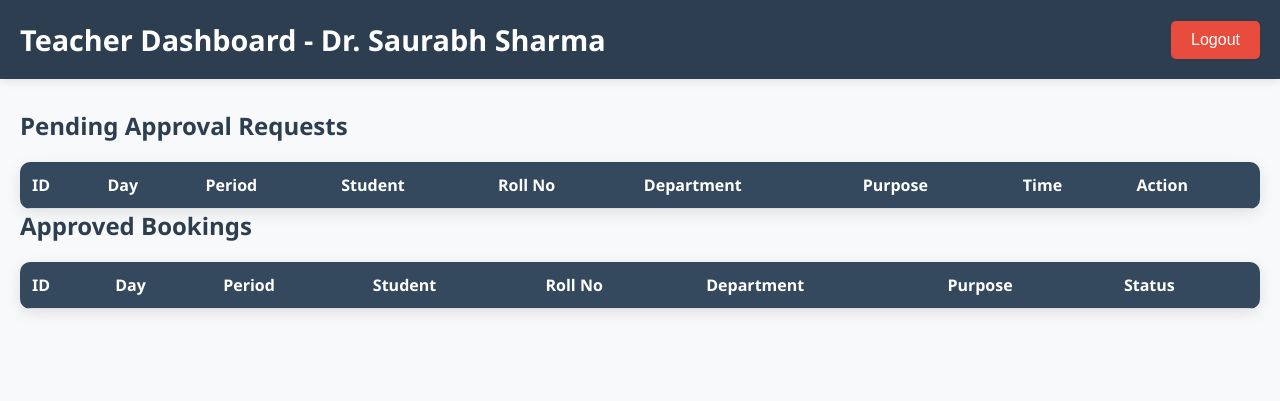
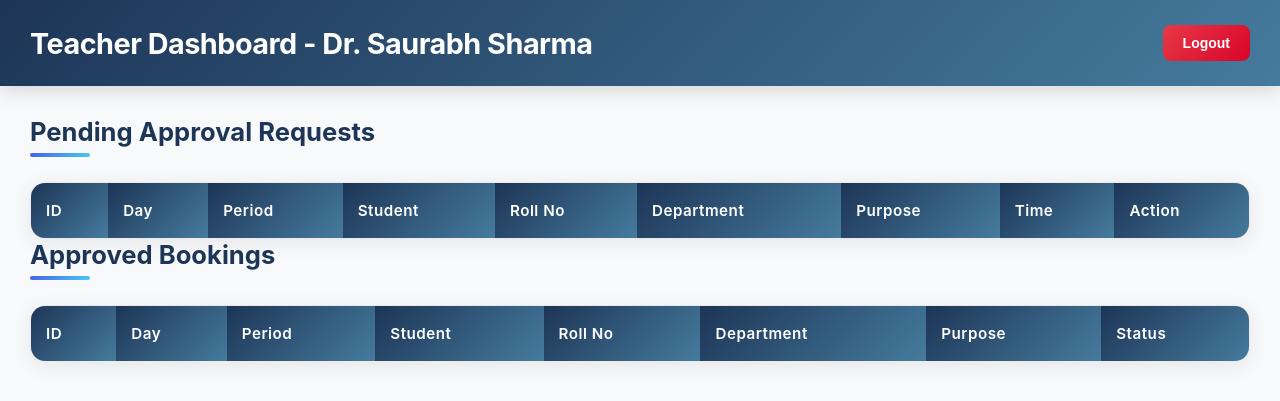
Before and after one commit to rajan926255-commits/faculty-booking, a Flask app: page /teacher/dashboard in a window 1280 px wide. Shown: the top 401 px of the page. Run offline with Flask 3, Linux system fonts and the light colour scheme; the visitor is signed in with stand-in values (Sample User, id 1); data comes from the database, SQL or seed files in the repository; data that the repository does not hold is empty.

```diff
--- a/static/css/admin.css
+++ b/static/css/admin.css
@@ -5,119 +5,171 @@
 }
 
 body {
-    font-family: 'Segoe UI', Tahoma, Geneva, Verdana, sans-serif;
+    font-family: 'Inter', -apple-system, BlinkMacSystemFont, sans-serif;
     background: #f8f9fa;
-    color: #333;
+    color: #2b2d42;
 }
 
+/* Modern Header */
 header {
-    background: #2c3e50;
+    background: linear-gradient(135deg, #1d3557 0%, #457b9d 100%);
     color: white;
-    padding: 20px;
+    padding: 25px 30px;
     display: flex;
     justify-content: space-between;
     align-items: center;
-    box-shadow: 0 2px 10px rgba(0,0,0,0.1);
+    box-shadow: 0 4px 20px rgba(0,0,0,0.15);
 }
 
 header h1 {
     font-size: 1.8em;
+    font-weight: 700;
+    letter-spacing: -0.5px;
 }
 
 .admin-actions {
     display: flex;
     align-items: center;
-    gap: 15px;
+    gap: 20px;
 }
 
 .logout-btn {
-    background: #e74c3c;
+    background: linear-gradient(135deg, #e63946, #d90429);
     color: white;
     border: none;
     padding: 10px 20px;
-    border-radius: 5px;
+    border-radius: 8px;
     cursor: pointer;
-    font-size: 16px;
-    transition: background 0.3s;
+    font-size: 14px;
+    font-weight: 600;
+    transition: all 0.3s ease;
 }
 
 .logout-btn:hover {
-    background: #c0392b;
+    transform: translateY(-2px);
+    box-shadow: 0 4px 12px rgba(230, 57, 70, 0.3);
 }
 
+/* Main Content */
 main {
     max-width: 1400px;
     margin: 30px auto;
-    padding: 0 20px;
+    padding: 0 30px;
 }
 
 h2 {
-    margin-bottom: 20px;
-    color: #2c3e50;
+    margin-bottom: 25px;
+    color: #1d3557;
+    font-size: 1.6em;
+    font-weight: 700;
+    position: relative;
+    padding-bottom: 10px;
 }
 
+h2::after {
+    content: '';
+    position: absolute;
+    bottom: 0;
+    left: 0;
+    width: 60px;
+    height: 4px;
+    background: linear-gradient(135deg, #4361ee, #4cc9f0);
+    border-radius: 2px;
+}
+
+/* Stats Cards */
 .stats {
     display: grid;
-    grid-template-columns: repeat(auto-fit, minmax(200px, 1fr));
-    gap: 20px;
-    margin-bottom: 30px;
+    grid-template-columns: repeat(auto-fit, minmax(220px, 1fr));
+    gap: 25px;
+    margin-bottom: 40px;
 }
 
 .stat-card {
     background: white;
-    padding: 20px;
-    border-radius: 10px;
+    padding: 25px;
+    border-radius: 15px;
     text-align: center;
-    box-shadow: 0 2px 10px rgba(0,0,0,0.1);
+    box-shadow: 0 4px 20px rgba(0,0,0,0.08);
+    transition: all 0.3s ease;
+    border: 1px solid #e9ecef;
+}
+
+.stat-card:hover {
+    transform: translateY(-5px);
+    box-shadow: 0 8px 30px rgba(0,0,0,0.12);
 }
 
 .stat-card h3 {
-    font-size: 2.5em;
-    color: #3498db;
+    font-size: 2.8em;
+    color: #4361ee;
     margin-bottom: 5px;
+    font-weight: 800;
 }
 
+.stat-card p {
+    color: #6c757d;
+    font-weight: 500;
+    font-size: 1.1em;
+}
+
+/* Table Container */
 .bookings-table-container {
     background: white;
-    border-radius: 10px;
+    border-radius: 15px;
     overflow-x: auto;
-    box-shadow: 0 4px 15px rgba(0,0,0,0.1);
+    box-shadow: 0 4px 20px rgba(0,0,0,0.08);
+    border: 1px solid #e9ecef;
 }
 
+/* Modern Table */
 table {
     width: 100%;
-    border-collapse: collapse;
-}
-
-th, td {
-    padding: 12px;
-    text-align: left;
-    border-bottom: 1px solid #ddd;
+    border-collapse: separate;
+    border-spacing: 0;
 }
 
 th {
-    background: #34495e;
+    background: linear-gradient(135deg, #1d3557, #457b9d);
     color: white;
+    padding: 18px 15px;
+    text-align: left;
     font-weight: 600;
+    font-size: 0.95em;
+    letter-spacing: 0.5px;
+}
+
+td {
+    padding: 15px;
+    text-align: left;
+    border-bottom: 1px solid #e9ecef;
+}
+
+tr:nth-child(even) {
+    background: #f8f9fa;
 }
 
 tr:hover {
-    background: #f5f5f5;
+    background: #e3f2fd;
+    transition: all 0.2s ease;
 }
 
+/* Modern Cancel Button */
 .cancel-btn {
-    background: #e74c3c;
+    background: linear-gradient(135deg, #e63946, #d90429);
     color: white;
     border: none;
     padding: 8px 15px;
-    border-radius: 5px;
+    border-radius: 6px;
     cursor: pointer;
-    font-size: 14px;
-    transition: background 0.3s;
+    font-size: 13px;
+    font-weight: 600;
+    transition: all 0.3s ease;
 }
 
 .cancel-btn:hover {
-    background: #c0392b;
+    transform: translateY(-2px);
+    box-shadow: 0 4px 10px rgba(230, 57, 70, 0.3);
 }
 
 /* Responsive */
@@ -125,14 +177,19 @@ tr:hover {
     header {
         flex-direction: column;
         gap: 15px;
+        padding: 20px;
     }
 
-    header h1 {
-        font-size: 1.5em;
+    main {
+        padding: 0 15px;
     }
 
     th, td {
-        padding: 8px;
-        font-size: 0.9em;
+        padding: 12px 8px;
+        font-size: 0.85em;
+    }
+
+    .stat-card {
+        padding: 20px 15px;
     }
 }
```
